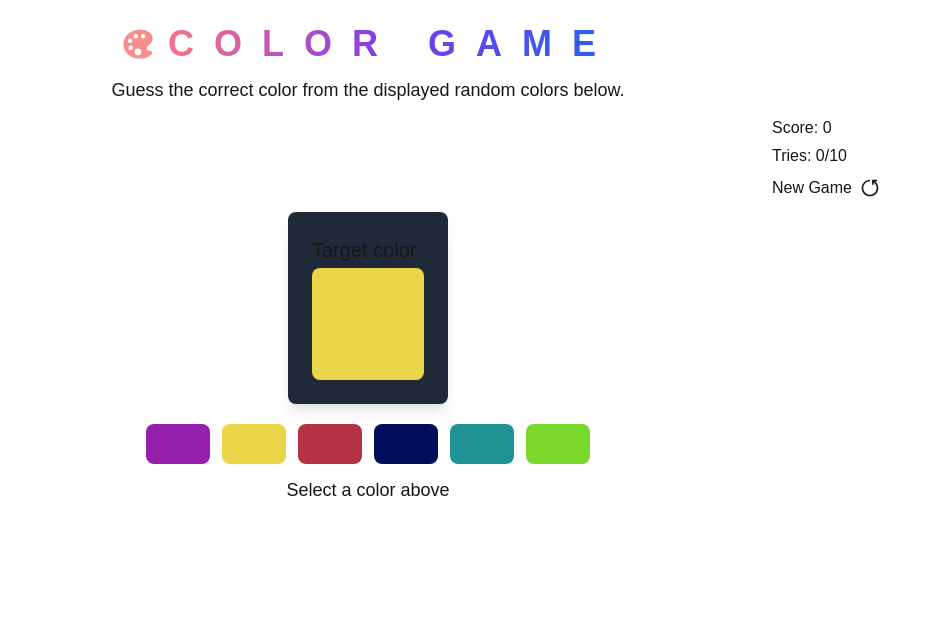
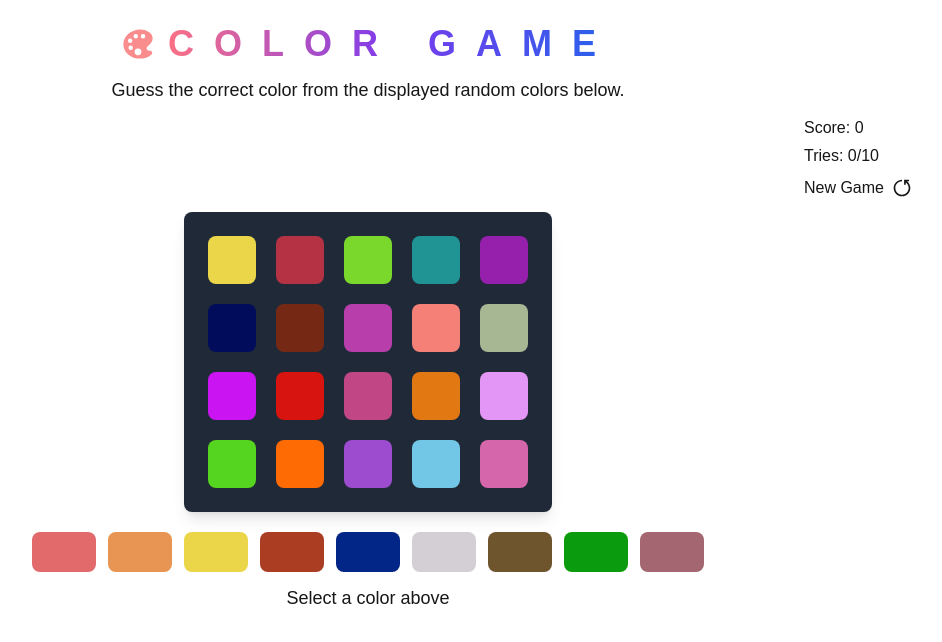
Before and after one commit to unsurep/Color-Game, a Next.js app: page / in a window 1280 px wide. Shown: the top 642 px of the page, without its empty margins (272-1214 px from the left). Built offline with nearby package versions, Linux system fonts and the light colour scheme.

Commit message:
more colors

```diff
--- a/app/page.jsx
+++ b/app/page.jsx
@@ -15,7 +15,7 @@ const App = () => {
   const [gameOver, setGameOver] = useState(false);
 
 
-
+  // generate random colors
   const generateRandomColor = () => {
     const letters = '0123456789ABCDEF';
     let color = '#';
@@ -25,14 +25,15 @@ const App = () => {
     return color;
   };
 
+  // Game function
   const generateGame = () => {
-    const randomColors = Array.from({ length: 1 }, () => generateRandomColor());
+    const randomColors = Array.from({ length: 20 }, () => generateRandomColor());
     setColors(randomColors);
 
     const target = randomColors[Math.floor(Math.random() * 1)];
     setTargetColor(target);
 
-    const options = [target, ...Array.from({ length: 5 }, () => generateRandomColor())].sort(
+    const options = [target, ...Array.from({ length: 8 }, () => generateRandomColor())].sort(
       () => Math.random() - 0.5
     );
     setGuessOption(options);
@@ -65,6 +66,7 @@ const App = () => {
       const newTries = prevTries + 1;
       if (newTries >= 10) {
         setGameOver(true);
+
         const finalScore = isCorrect ? score + 1 : score;
         if (finalScore === 10) {
           setMessage('🎉 Congratulations, YOU WON!');
@@ -79,7 +81,7 @@ const App = () => {
   };
 
   return (
-    <div className="flex flex-col items-center justify-center pt-6 px-[3rem] space-y-2 md:space-y-3">
+    <div className="flex flex-col items-center justify-center pt-6 px-[1rem] space-y-2 md:space-y-3 mb-16">
       <div className="flex items-center gap-3">
         <p className="text-4xl text-red-400/80"><IoColorPaletteSharp /></p>
         <p className="font-bold text-base md:text-2xl lg:text-4xl bg-gradient-to-r from-rose-400 via-violet-600 to-blue-600 tracking-[5px] md:tracking-[10px] lg:tracking-[20px] bg-clip-text text-transparent">
@@ -98,13 +100,13 @@ const App = () => {
 
       {/* target color */}
       <div className="">
-        <div data-testid="colorBox" className=" p-3 md:p-6 bg-gray-800 rounded-lg shadow-lg">
-          <p className="pb-1 md:text-xl ">Target color</p>
+        <div data-testid="colorBox" className=" p-3 md:p-6 bg-gray-800 rounded-lg shadow-lg grid grid-cols-5 gap-5">
+          {/* <p className="pb-1 md:text-xl ">Target color</p> */}
           {colors.map((color, index) => (
             <div
               key={index}
               style={{ backgroundColor: color }}
-              className="w-20 h-16 md:h-28 md:w-28 rounded-lg"
+              className="w-12 h-12 md:h-12 md:w-12 rounded-lg"
             ></div>
           ))}
         </div>
```
